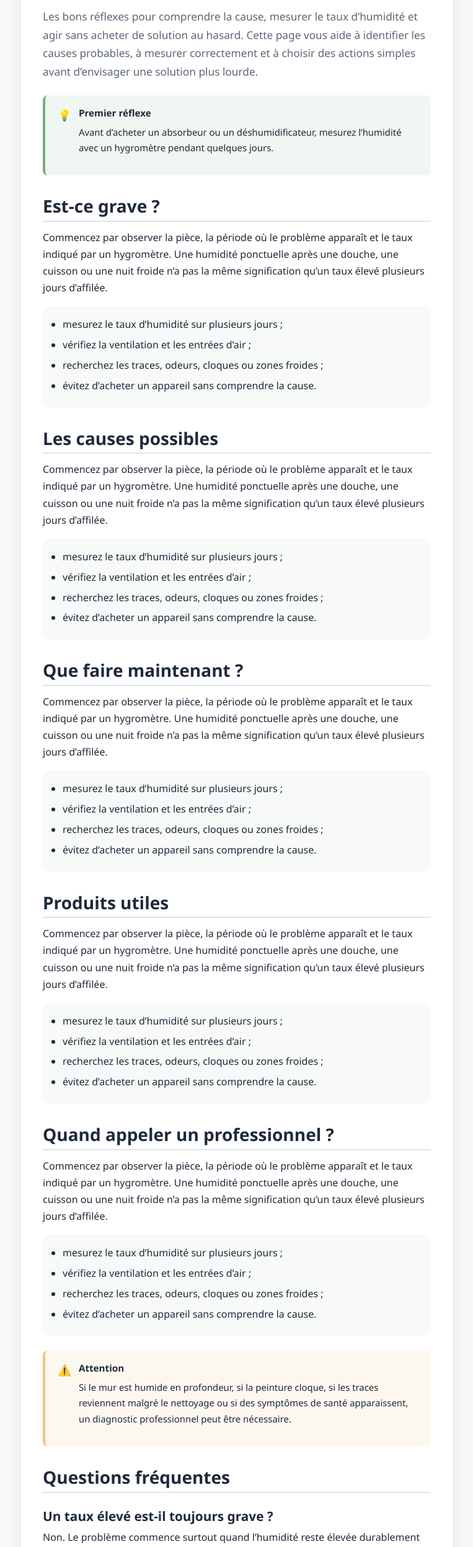
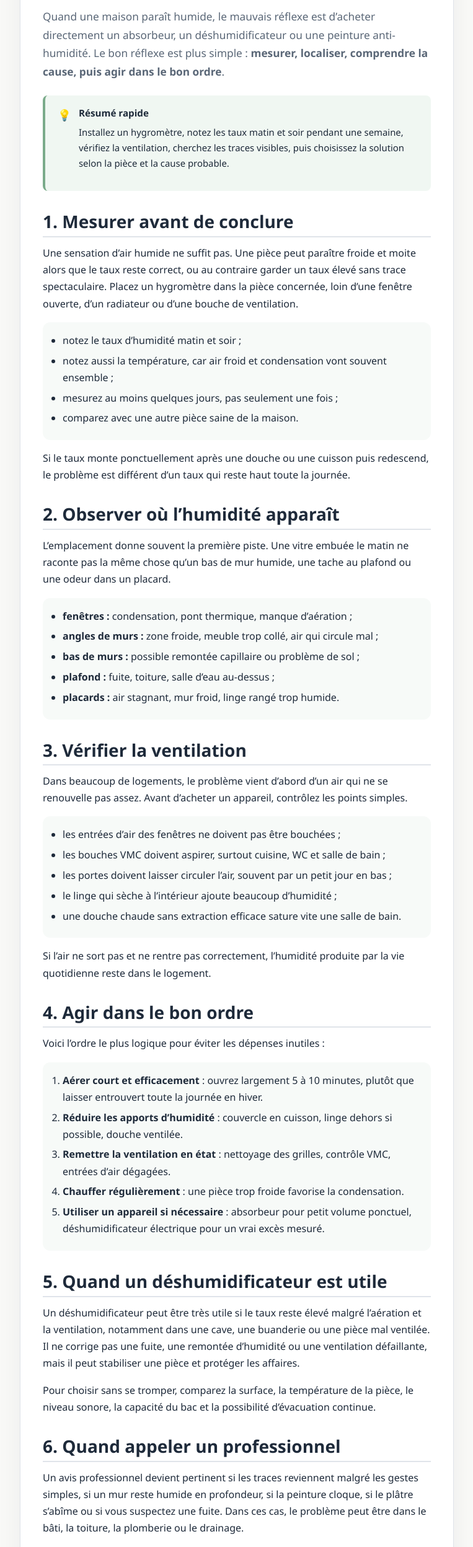
Before and after one commit to Kevbo4537/maison-moins-humide, an Astro site: page /guides/humidite-maison-que-faire in a window 1280 px wide. Shown: the part 284-2780 px from the top of the page at 62% size, without its empty margins (178-941 px from the left). Built offline with nearby package versions, Linux system fonts and the light colour scheme; Astro itself is replaced by a stand-in of ours.

Commit message:
feat: enrich main humidity guides

```diff
--- a/src/components/Breadcrumbs.astro
+++ b/src/components/Breadcrumbs.astro
@@ -7,13 +7,15 @@ interface Props {
   crumbs: Crumb[];
 }
 const { crumbs } = Astro.props;
+const base = import.meta.env.BASE_URL;
+const withBase = (href: string) => href === '/' ? base : `${base}${href.replace(/^\//, '')}`;
 ---
 <nav class="breadcrumbs" aria-label="Fil d'Ariane">
   <ol itemscope itemtype="https://schema.org/BreadcrumbList">
     {crumbs.map((crumb, index) => (
       <li itemprop="itemListElement" itemscope itemtype="https://schema.org/ListItem">
         {crumb.href ? (
-          <a href={crumb.href} itemprop="item">
+          <a href={withBase(crumb.href)} itemprop="item">
             <span itemprop="name">{crumb.label}</span>
           </a>
         ) : (
--- a/src/components/Header.astro
+++ b/src/components/Header.astro
@@ -1,10 +1,12 @@
 ---
 import nav from '../data/navigation.json';
 const { pathname } = Astro.url;
+const base = import.meta.env.BASE_URL;
+const withBase = (href: string) => href === '/' ? base : `${base}${href.replace(/^\//, '')}`;
 ---
 <header class="site-header">
   <div class="container">
-    <a class="site-logo" href="/">
+    <a class="site-logo" href={base}>
       <span class="logo-icon" aria-hidden="true">💧</span>
       <span class="logo-text">Maison Moins Humide</span>
     </a>
@@ -15,7 +17,7 @@ const { pathname } = Astro.url;
       <ul>
         {nav.main.map(item => (
           <li>
-            <a href={item.href} class:list={[{ active: pathname.startsWith(item.href) && item.href !== '/' }]}>
+            <a href={withBase(item.href)} class:list={[{ active: pathname.startsWith(item.href) && item.href !== '/' }]}>
               {item.label}
             </a>
           </li>
--- a/src/layouts/BaseLayout.astro
+++ b/src/layouts/BaseLayout.astro
@@ -21,6 +21,7 @@ const {
 
 const siteUrl = 'https://www.maisonmoinshumide.fr';
 const canonicalUrl = canonical ?? (siteUrl + Astro.url.pathname);
+const base = import.meta.env.BASE_URL;
 
 const websiteJsonLd = {
   '@context': 'https://schema.org',
@@ -45,7 +46,7 @@ const orgJsonLd = {
   <title>{title}</title>
   <meta name="description" content={description} />
   <link rel="canonical" href={canonicalUrl} />
-  <link rel="icon" type="image/svg+xml" href="/favicon.svg" />
+  <link rel="icon" type="image/svg+xml" href={`${base}favicon.svg`} />
 
   <!-- Open Graph -->
   <meta property="og:type" content={isHome ? 'website' : 'article'} />
@@ -72,5 +73,13 @@ const orgJsonLd = {
     <slot />
   </main>
   <Footer />
+  {base !== '/' && (
+    <script define:vars={{ base }}>
+      for (const link of document.querySelectorAll('a[href^="/"]')) {
+        const href = link.getAttribute('href');
+        if (href && !href.startsWith(base)) link.setAttribute('href', base.replace(/\/$/, '') + href);
+      }
+    </script>
+  )}
 </body>
 </html>
--- a/src/pages/guides/humidite-maison-que-faire/index.astro
+++ b/src/pages/guides/humidite-maison-que-faire/index.astro
@@ -1,57 +1,72 @@
 ---
 import ArticleLayout from '../../../layouts/ArticleLayout.astro';
 import AlertBox from '../../../components/AlertBox.astro';
+const base = import.meta.env.BASE_URL;
 ---
-<ArticleLayout title="Humidité maison : que faire ?" description="Les bons réflexes pour comprendre la cause, mesurer le taux d’humidité et agir sans acheter de solution au hasard." breadcrumbs={[{ label: 'Accueil', href: '/' }, { label: 'Guides humidité', href: '/guides/' }, { label: 'Humidité maison : que faire ?' }]}>
+<ArticleLayout title="Humidité maison : que faire ? Le plan simple" description="Un plan d’action concret pour mesurer, trouver la cause probable et réduire l’humidité dans une maison sans acheter au hasard." breadcrumbs={[{ label: 'Accueil', href: '/' }, { label: 'Guides humidité', href: '/guides/' }, { label: 'Humidité maison : que faire ?' }]}>
   <h1>Humidité maison : que faire ?</h1>
-  <p>Les bons réflexes pour comprendre la cause, mesurer le taux d’humidité et agir sans acheter de solution au hasard. Cette page vous aide à identifier les causes probables, à mesurer correctement et à choisir des actions simples avant d’envisager une solution plus lourde.</p>
-  <AlertBox type="tip" title="Premier réflexe"> <p>Avant d’acheter un absorbeur ou un déshumidificateur, mesurez l’humidité avec un hygromètre pendant quelques jours.</p></AlertBox>
-  <h2>Est-ce grave ?</h2>
-<p>Commencez par observer la pièce, la période où le problème apparaît et le taux indiqué par un hygromètre. Une humidité ponctuelle après une douche, une cuisson ou une nuit froide n’a pas la même signification qu’un taux élevé plusieurs jours d’affilée.</p>
-<ul>
-  <li>mesurez le taux d’humidité sur plusieurs jours ;</li>
-  <li>vérifiez la ventilation et les entrées d’air ;</li>
-  <li>recherchez les traces, odeurs, cloques ou zones froides ;</li>
-  <li>évitez d’acheter un appareil sans comprendre la cause.</li>
-</ul><h2>Les causes possibles</h2>
-<p>Commencez par observer la pièce, la période où le problème apparaît et le taux indiqué par un hygromètre. Une humidité ponctuelle après une douche, une cuisson ou une nuit froide n’a pas la même signification qu’un taux élevé plusieurs jours d’affilée.</p>
-<ul>
-  <li>mesurez le taux d’humidité sur plusieurs jours ;</li>
-  <li>vérifiez la ventilation et les entrées d’air ;</li>
-  <li>recherchez les traces, odeurs, cloques ou zones froides ;</li>
-  <li>évitez d’acheter un appareil sans comprendre la cause.</li>
-</ul><h2>Que faire maintenant ?</h2>
-<p>Commencez par observer la pièce, la période où le problème apparaît et le taux indiqué par un hygromètre. Une humidité ponctuelle après une douche, une cuisson ou une nuit froide n’a pas la même signification qu’un taux élevé plusieurs jours d’affilée.</p>
-<ul>
-  <li>mesurez le taux d’humidité sur plusieurs jours ;</li>
-  <li>vérifiez la ventilation et les entrées d’air ;</li>
-  <li>recherchez les traces, odeurs, cloques ou zones froides ;</li>
-  <li>évitez d’acheter un appareil sans comprendre la cause.</li>
-</ul><h2>Produits utiles</h2>
-<p>Commencez par observer la pièce, la période où le problème apparaît et le taux indiqué par un hygromètre. Une humidité ponctuelle après une douche, une cuisson ou une nuit froide n’a pas la même signification qu’un taux élevé plusieurs jours d’affilée.</p>
-<ul>
-  <li>mesurez le taux d’humidité sur plusieurs jours ;</li>
-  <li>vérifiez la ventilation et les entrées d’air ;</li>
-  <li>recherchez les traces, odeurs, cloques ou zones froides ;</li>
-  <li>évitez d’acheter un appareil sans comprendre la cause.</li>
-</ul><h2>Quand appeler un professionnel ?</h2>
-<p>Commencez par observer la pièce, la période où le problème apparaît et le taux indiqué par un hygromètre. Une humidité ponctuelle après une douche, une cuisson ou une nuit froide n’a pas la même signification qu’un taux élevé plusieurs jours d’affilée.</p>
-<ul>
-  <li>mesurez le taux d’humidité sur plusieurs jours ;</li>
-  <li>vérifiez la ventilation et les entrées d’air ;</li>
-  <li>recherchez les traces, odeurs, cloques ou zones froides ;</li>
-  <li>évitez d’acheter un appareil sans comprendre la cause.</li>
-</ul>
-  <AlertBox type="warning" title="Attention"> <p>Si le mur est humide en profondeur, si la peinture cloque, si les traces reviennent malgré le nettoyage ou si des symptômes de santé apparaissent, un diagnostic professionnel peut être nécessaire.</p></AlertBox>
-  <h2>Questions fréquentes</h2>
-  <h3>Un taux élevé est-il toujours grave ?</h3><p>Non. Le problème commence surtout quand l’humidité reste élevée durablement ou quand des moisissures apparaissent.</p>
-  <h3>Quel produit acheter en premier ?</h3><p>Dans beaucoup de cas, le premier achat utile est un hygromètre. Il permet de savoir si le problème est réel, ponctuel ou récurrent.</p>
-  <h2>À lire aussi</h2>
+  <p>Quand une maison paraît humide, le mauvais réflexe est d’acheter directement un absorbeur, un déshumidificateur ou une peinture anti-humidité. Le bon réflexe est plus simple : <strong>mesurer, localiser, comprendre la cause, puis agir dans le bon ordre</strong>.</p>
 
-<ul>
-  <li><a href="/guides/taux-humidite-ideal-maison/">Comprendre le bon taux d’humidité</a></li>
-  <li><a href="/comparatifs/meilleur-hygrometre-maison/">Choisir un hygromètre pour mesurer</a></li>
-  <li><a href="/comparatifs/deshumidificateur-ou-absorbeur/">Déshumidificateur ou absorbeur : comparer</a></li>
-  <li><a href="/avertissement/">Lire l’avertissement santé et bâtiment</a></li>
-</ul>
+  <AlertBox type="tip" title="Résumé rapide">
+    <p>Installez un hygromètre, notez les taux matin et soir pendant une semaine, vérifiez la ventilation, cherchez les traces visibles, puis choisissez la solution selon la pièce et la cause probable.</p>
+  </AlertBox>
+
+  <h2>1. Mesurer avant de conclure</h2>
+  <p>Une sensation d’air humide ne suffit pas. Une pièce peut paraître froide et moite alors que le taux reste correct, ou au contraire garder un taux élevé sans trace spectaculaire. Placez un hygromètre dans la pièce concernée, loin d’une fenêtre ouverte, d’un radiateur ou d’une bouche de ventilation.</p>
+  <ul>
+    <li>notez le taux d’humidité matin et soir ;</li>
+    <li>notez aussi la température, car air froid et condensation vont souvent ensemble ;</li>
+    <li>mesurez au moins quelques jours, pas seulement une fois ;</li>
+    <li>comparez avec une autre pièce saine de la maison.</li>
+  </ul>
+  <p>Si le taux monte ponctuellement après une douche ou une cuisson puis redescend, le problème est différent d’un taux qui reste haut toute la journée.</p>
+
+  <h2>2. Observer où l’humidité apparaît</h2>
+  <p>L’emplacement donne souvent la première piste. Une vitre embuée le matin ne raconte pas la même chose qu’un bas de mur humide, une tache au plafond ou une odeur dans un placard.</p>
+  <ul>
+    <li><strong>fenêtres :</strong> condensation, pont thermique, manque d’aération ;</li>
+    <li><strong>angles de murs :</strong> zone froide, meuble trop collé, air qui circule mal ;</li>
+    <li><strong>bas de murs :</strong> possible remontée capillaire ou problème de sol ;</li>
+    <li><strong>plafond :</strong> fuite, toiture, salle d’eau au-dessus ;</li>
+    <li><strong>placards :</strong> air stagnant, mur froid, linge rangé trop humide.</li>
+  </ul>
+
+  <h2>3. Vérifier la ventilation</h2>
+  <p>Dans beaucoup de logements, le problème vient d’abord d’un air qui ne se renouvelle pas assez. Avant d’acheter un appareil, contrôlez les points simples.</p>
+  <ul>
+    <li>les entrées d’air des fenêtres ne doivent pas être bouchées ;</li>
+    <li>les bouches VMC doivent aspirer, surtout cuisine, WC et salle de bain ;</li>
+    <li>les portes doivent laisser circuler l’air, souvent par un petit jour en bas ;</li>
+    <li>le linge qui sèche à l’intérieur ajoute beaucoup d’humidité ;</li>
+    <li>une douche chaude sans extraction efficace sature vite une salle de bain.</li>
+  </ul>
+  <p>Si l’air ne sort pas et ne rentre pas correctement, l’humidité produite par la vie quotidienne reste dans le logement.</p>
+
+  <h2>4. Agir dans le bon ordre</h2>
+  <p>Voici l’ordre le plus logique pour éviter les dépenses inutiles :</p>
+  <ol>
+    <li><strong>Aérer court et efficacement</strong> : ouvrez largement 5 à 10 minutes, plutôt que laisser entrouvert toute la journée en hiver.</li>
+    <li><strong>Réduire les apports d’humidité</strong> : couvercle en cuisson, linge dehors si possible, douche ventilée.</li>
+    <li><strong>Remettre la ventilation en état</strong> : nettoyage des grilles, contrôle VMC, entrées d’air dégagées.</li>
+    <li><strong>Chauffer régulièrement</strong> : une pièce trop froide favorise la condensation.</li>
+    <li><strong>Utiliser un appareil si nécessaire</strong> : absorbeur pour petit volume ponctuel, déshumidificateur électrique pour un vrai excès mesuré.</li>
+  </ol>
+
+  <h2>5. Quand un déshumidificateur est utile</h2>
+  <p>Un déshumidificateur peut être très utile si le taux reste élevé malgré l’aération et la ventilation, notamment dans une cave, une buanderie ou une pièce mal ventilée. Il ne corrige pas une fuite, une remontée d’humidité ou une ventilation défaillante, mais il peut stabiliser une pièce et protéger les affaires.</p>
+  <p>Pour choisir sans se tromper, comparez la surface, la température de la pièce, le niveau sonore, la capacité du bac et la possibilité d’évacuation continue.</p>
+
+  <h2>6. Quand appeler un professionnel</h2>
+  <p>Un avis professionnel devient pertinent si les traces reviennent malgré les gestes simples, si un mur reste humide en profondeur, si la peinture cloque, si le plâtre s’abîme ou si vous suspectez une fuite. Dans ces cas, le problème peut être dans le bâti, la toiture, la plomberie ou le drainage.</p>
+
+  <AlertBox type="warning" title="Attention santé et bâtiment">
+    <p>Les moisissures persistantes ne sont pas à banaliser. Si elles reviennent, s’étendent ou s’accompagnent de symptômes respiratoires, il faut supprimer la cause et demander un avis adapté.</p>
+  </AlertBox>
+
+  <h2>À lire ensuite</h2>
+  <ul>
+    <li><a href={`${base}guides/taux-humidite-ideal-maison/`}>Comprendre le bon taux d’humidité</a></li>
+    <li><a href={`${base}guides/condensation-fenetre/`}>Limiter la condensation sur les fenêtres</a></li>
+    <li><a href={`${base}comparatifs/deshumidificateur-ou-absorbeur/`}>Déshumidificateur ou absorbeur : que choisir ?</a></li>
+  </ul>
 </ArticleLayout>
```
Also changed, not shown: src/pages/guides/condensation-fenetre/index.astro (+52 -49 lines), src/pages/guides/taux-humidite-ideal-maison/index.astro (+51 -50 lines).
